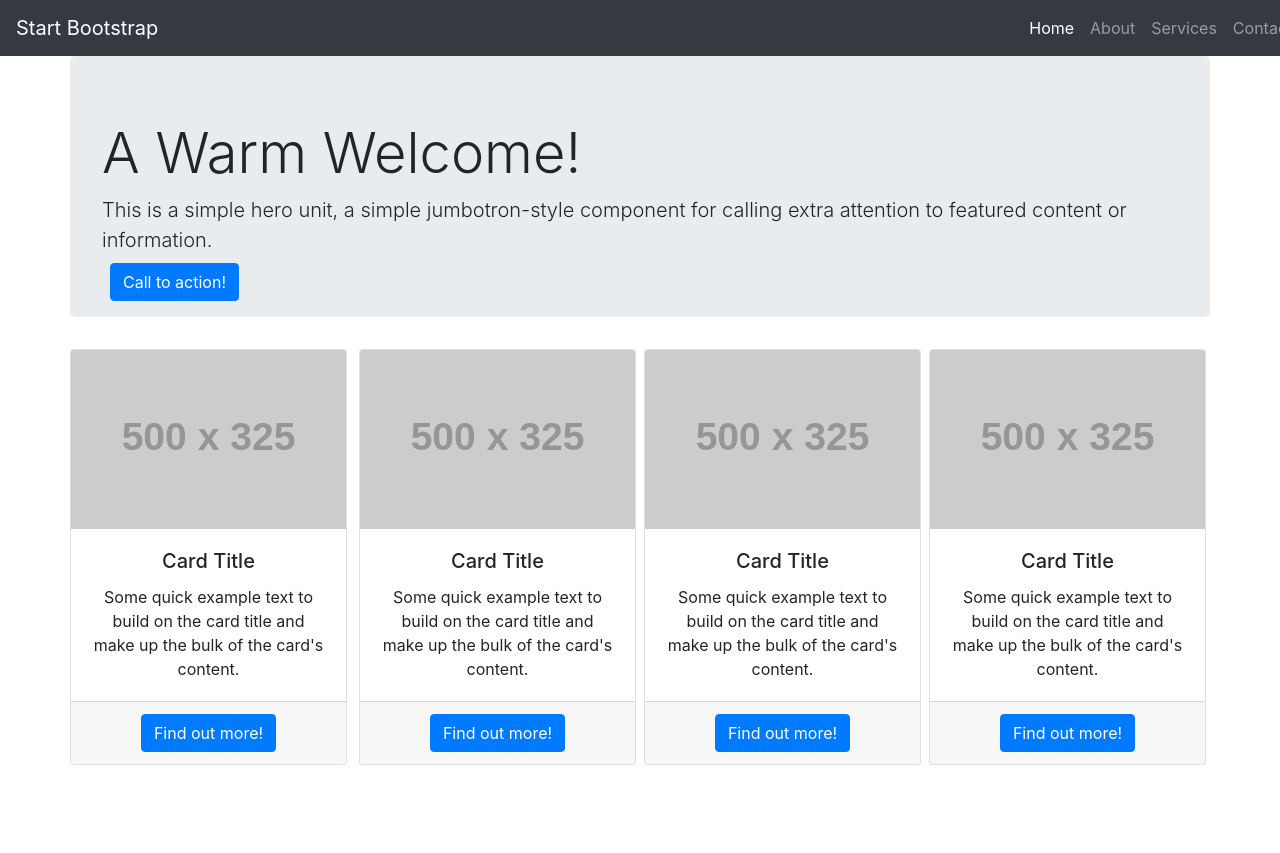
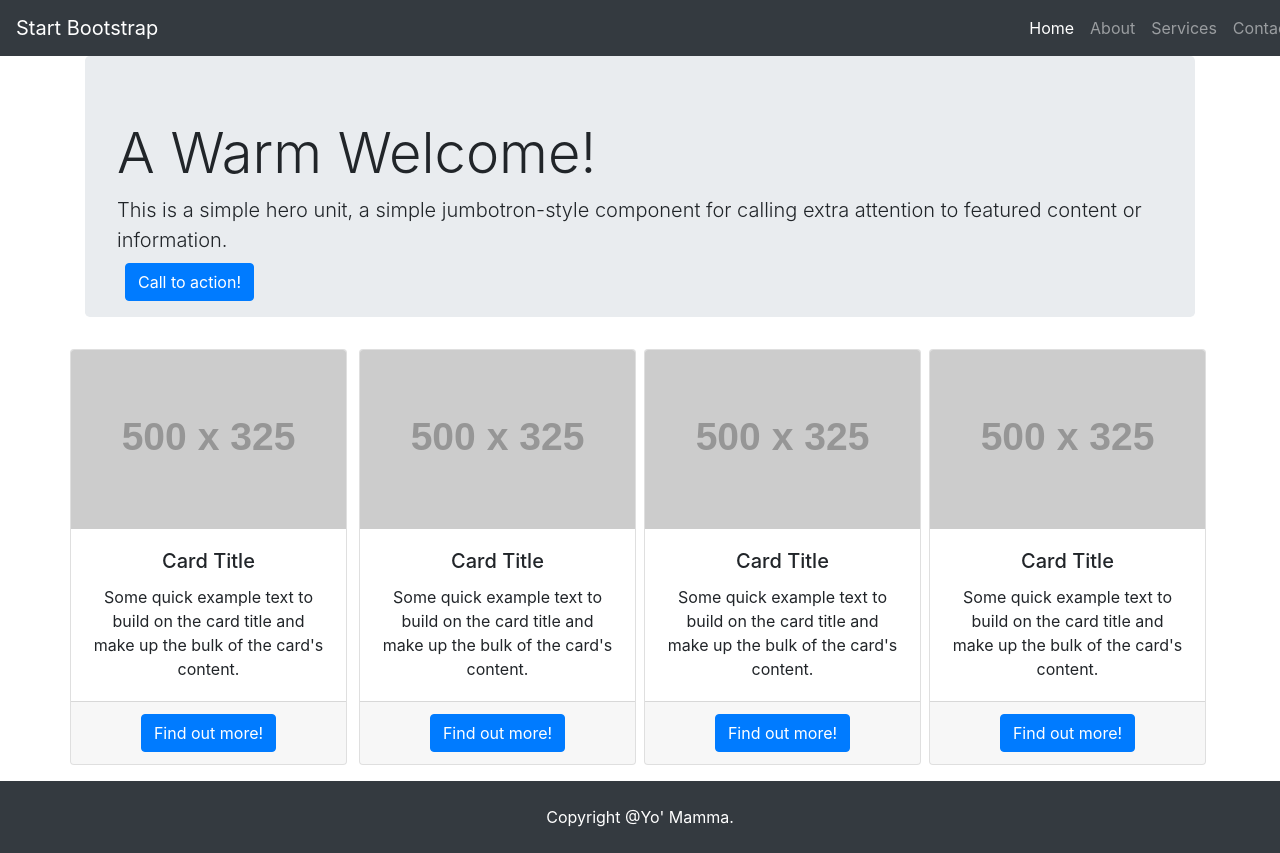
Before and after one commit to Tochituru/2018-12-bootstrap, a plain HTML site: page ejercicio.html in a window 1280 px wide. Shown: the top 853 px of the page. Before the commit the page ends 800 px from the top, so only its background shows below. Drawn offline with Linux system fonts and the light colour scheme; placeholder pictures from the web are drawn by us.

Commit message:
footer y alineación

```diff
--- a/ejercicio.html
+++ b/ejercicio.html
@@ -29,6 +29,7 @@
     </nav>
     <div class="container">
         <div class="row">
+            <div class="col-12">
                 <div class="jumbotron pb-2">
                     <h1 class="display-4">
                         A Warm Welcome!
@@ -42,6 +43,9 @@
                     </div>
                 </div>
             </div>
+        </div>
+        <div class="row">
+            <div class="col-12">
                 <div class="row">
                     <div class="col-3 pr-0 pl-0">
                         <div class="card text-center mr-2 ml-0">
@@ -50,7 +54,8 @@
                                 <h5 class="card-title">Card Title
                                 </h5>
                                 <div class="card-text">
-                            Some quick example text to build on the card title and make up the bulk of the card's
+                                    Some quick example text to build on the card title and make up the bulk of the
+                                    card's
                                     content.
                                 </div>
                             </div>
@@ -67,7 +72,8 @@
                                 <h5 class="card-title">Card Title
                                 </h5>
                                 <div class="card-text">
-                            Some quick example text to build on the card title and make up the bulk of the card's
+                                    Some quick example text to build on the card title and make up the bulk of the
+                                    card's
                                     content.
                                 </div>
                             </div>
@@ -84,7 +90,8 @@
                                 <h5 class="card-title">Card Title
                                 </h5>
                                 <div class="card-text">
-                            Some quick example text to build on the card title and make up the bulk of the card's
+                                    Some quick example text to build on the card title and make up the bulk of the
+                                    card's
                                     content.
                                 </div>
                             </div>
@@ -101,7 +108,8 @@
                                 <h5 class="card-title">Card Title
                                 </h5>
                                 <div class="card-text">
-                            Some quick example text to build on the card title and make up the bulk of the card's
+                                    Some quick example text to build on the card title and make up the bulk of the
+                                    card's
                                     content.
                                 </div>
                             </div>
@@ -113,6 +121,14 @@
                     </div>
                 </div>
             </div>
+        </div>
+    </div>
+    <div class="page-footer bg-dark text-white p-4 mt-3">
+        <div class="container-fluid text-center">
+            Copyright @Yo' Mamma.
+        </div>
+
+    </div>
 </body>
 
 
```
Lines whose indentation alone changed are shown as unchanged.
